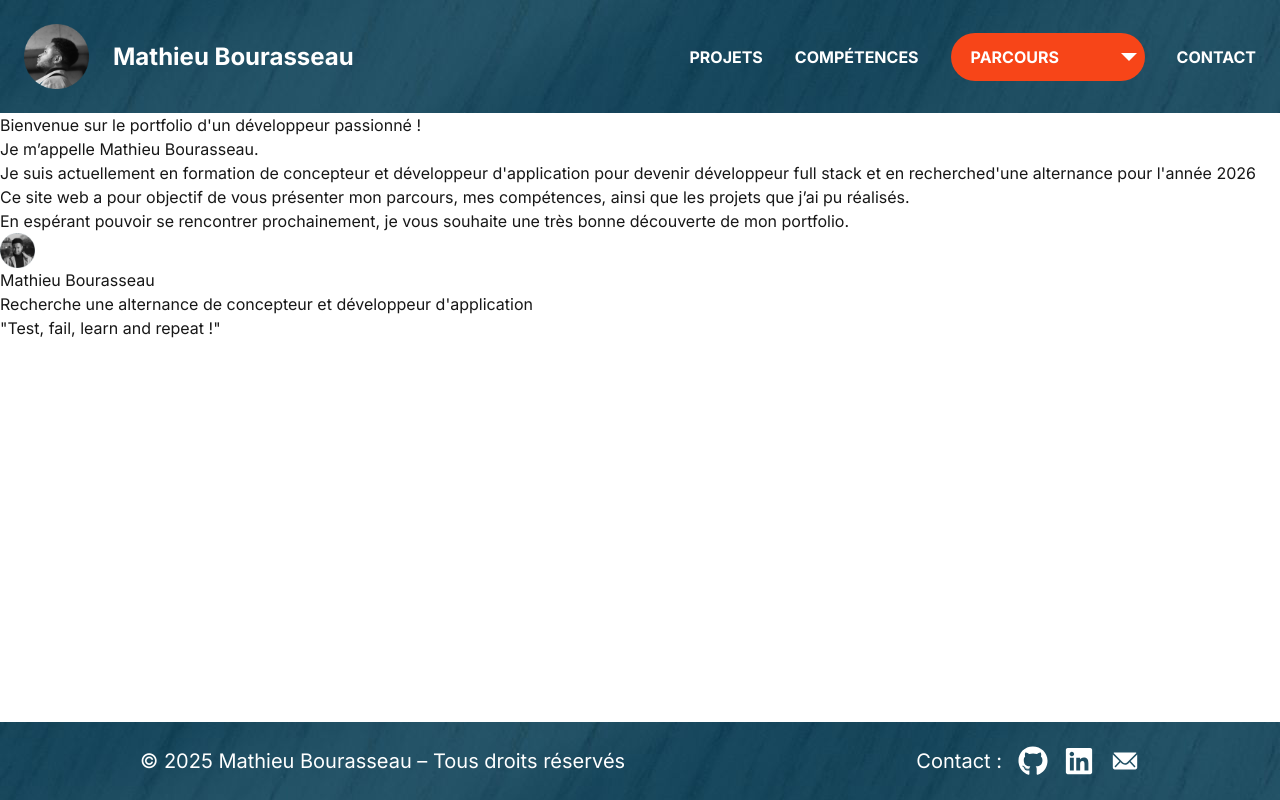
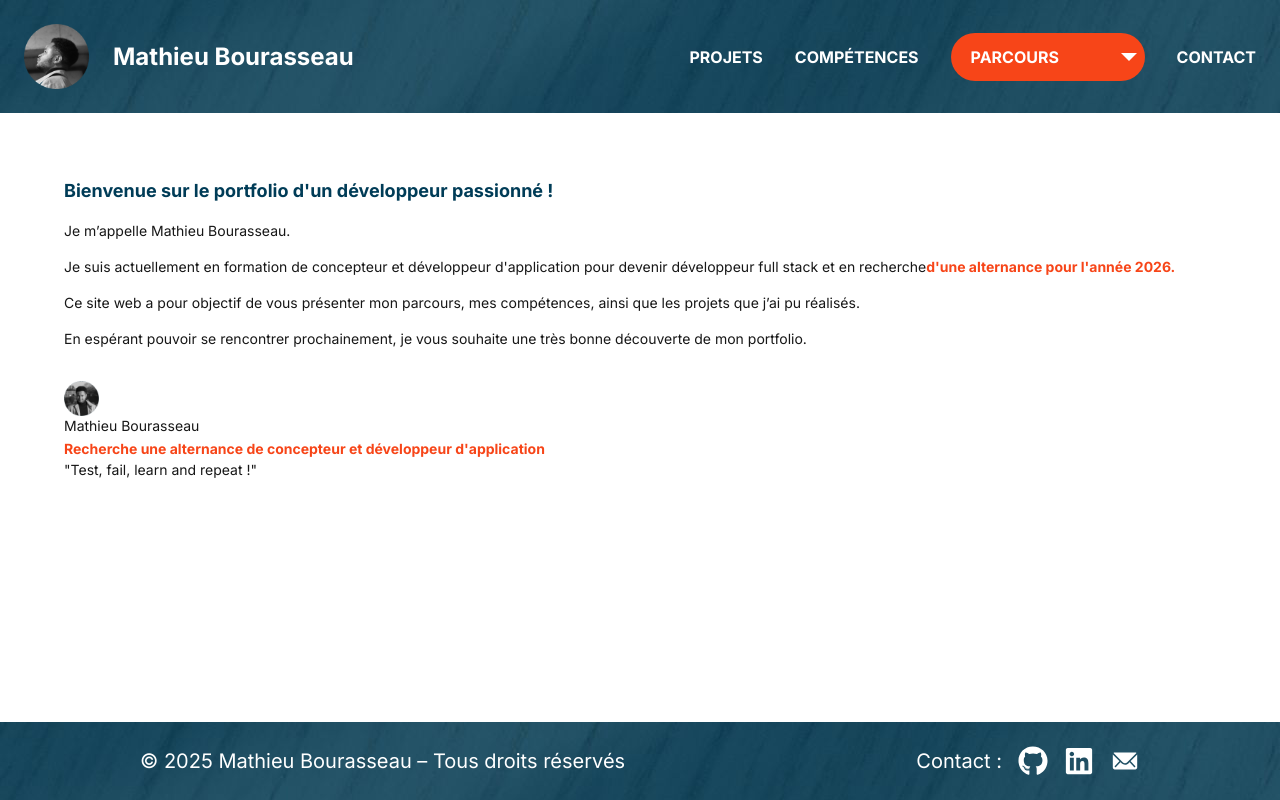
Before and after one commit to MathieuBourasseau/react-portfolio, a Next.js app: page / in a window 1280 px wide. Built offline with nearby package versions, Linux system fonts and the light colour scheme.

Commit message:
feat: left side content style added

```diff
--- a/components/HomePage.tsx
+++ b/components/HomePage.tsx
@@ -43,20 +43,20 @@ export default function HomePage() {
     ]
 
     return (
-        <section>
+        <section className="flex flex-col gap-4 py-[5%] px-[5%]">
 
             {/* LEFT SIDE CONTENT */}
 
-            <h1>Bienvenue sur le portfolio d'un développeur passionné ! </h1>
-            <div>
-                <div>
-                    <p>Je m’appelle Mathieu Bourasseau.</p>
-                    <p>
+            <h1 className="text-lg font-bold text-[#003C57]">Bienvenue sur le portfolio d'un développeur passionné ! </h1>
+            <div className="flex flex-col gap-8">
+                <div className="flex flex-col gap-4">
+                    <p className="text-sm">Je m’appelle Mathieu Bourasseau.</p>
+                    <p className="text-sm">
                         Je suis actuellement en formation de concepteur et développeur d'application pour devenir développeur full stack et en recherche
-                        <span>d'une alternance pour l'année 2026</span>
+                        <span className="text-sm font-bold text-[#F74518]">d'une alternance pour l'année 2026.</span>
                     </p>
-                    <p>Ce site web a pour objectif de vous présenter mon parcours, mes compétences, ainsi que les projets que j’ai pu réalisés.</p>
-                    <p>En espérant pouvoir se rencontrer prochainement, je vous souhaite une très bonne découverte de mon portfolio.</p>
+                    <p className="text-sm">Ce site web a pour objectif de vous présenter mon parcours, mes compétences, ainsi que les projets que j’ai pu réalisés.</p>
+                    <p className="text-sm">En espérant pouvoir se rencontrer prochainement, je vous souhaite une très bonne découverte de mon portfolio.</p>
                 </div>
                 <div>
                     <Image
@@ -67,9 +67,9 @@ export default function HomePage() {
                     />
 
                     <div>
-                        <p>Mathieu Bourasseau</p>
-                        <span>Recherche une alternance de concepteur et développeur d'application</span>
-                        <p>"Test, fail, learn and repeat !"</p>
+                        <p className="text-sm">Mathieu Bourasseau</p>
+                        <span className="text-sm font-bold text-[#F74518]">Recherche une alternance de concepteur et développeur d'application</span>
+                        <p className="text-sm">"Test, fail, learn and repeat !"</p>
                     </div>
 
                     {/* LIST OF LINKS */}
```
